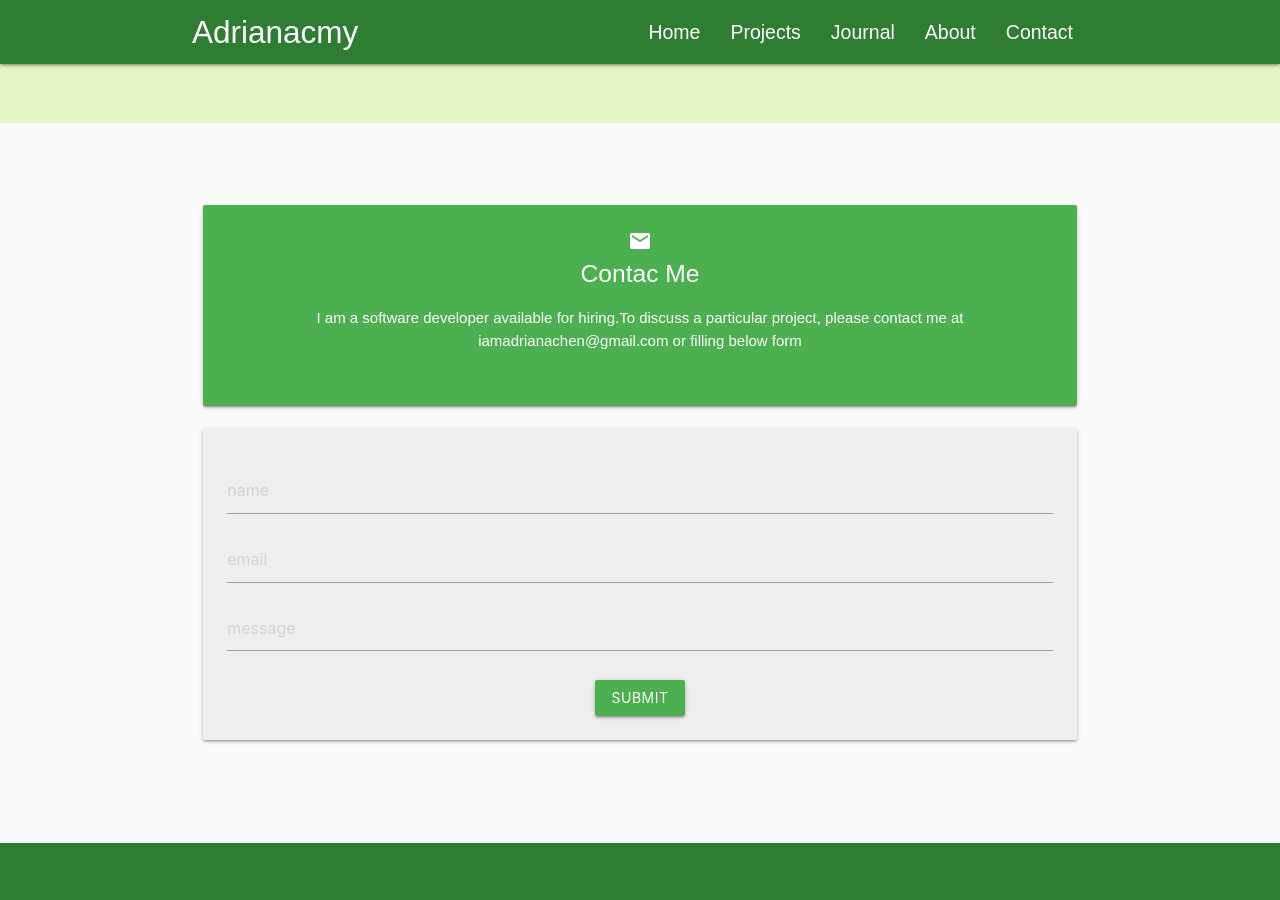
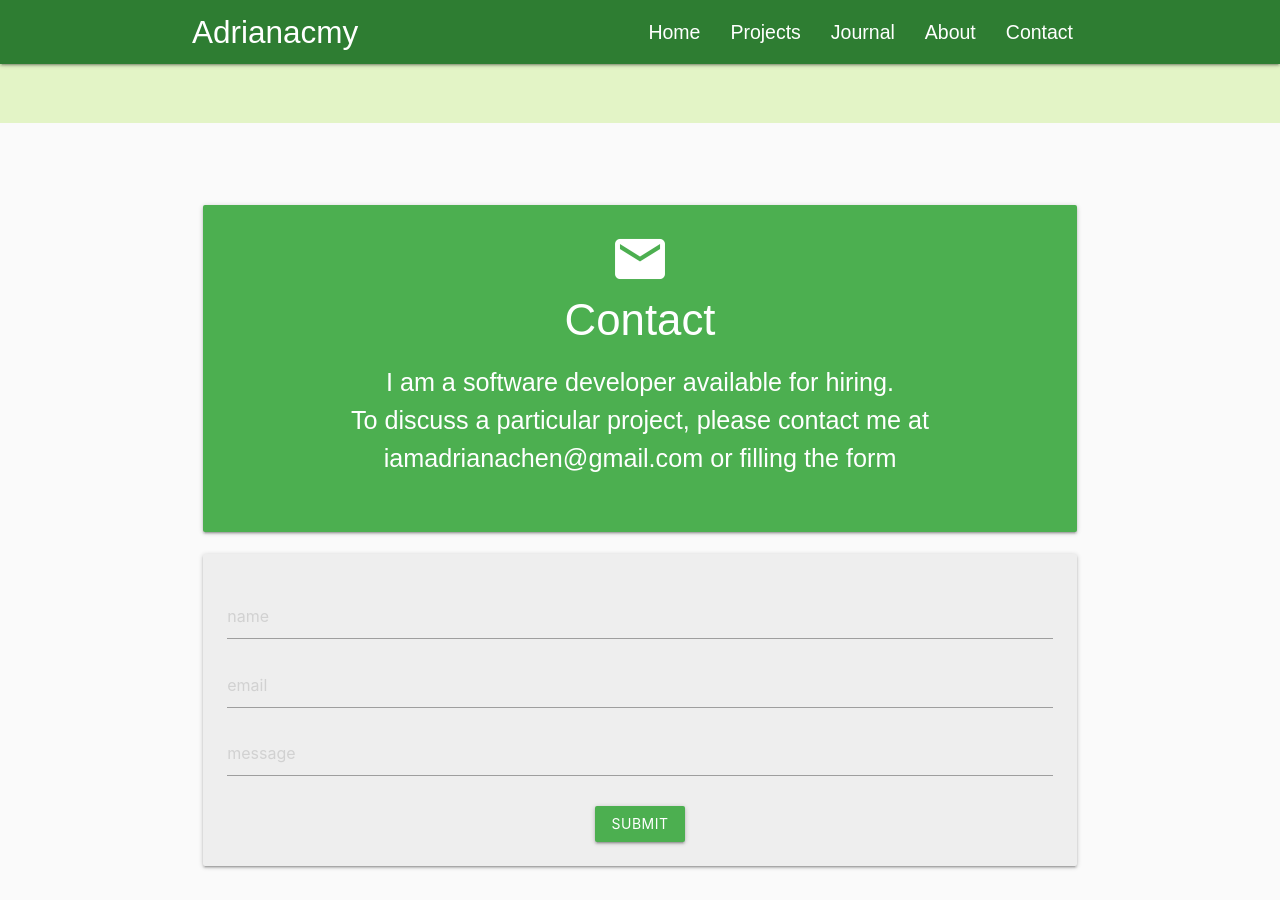
Before and after one commit to Adrianacmy/Adriana.github.io, a Jekyll site: the page built from index.html, in a window 1280 px wide and 900 px high, scrolled down 4863 px. Built offline with Jekyll 4.4.1, drawn with Linux system fonts in a browser that asks for light colours; nearby versions of some CDN libraries; some of the changed text lies outside the part shown.

Commit message:
update contact

```diff
--- a/_includes/contact.html
+++ b/_includes/contact.html
@@ -3,10 +3,10 @@
     <div class="row">
       <div class="col s12">
         <div class="card-panel green white-text center">
-          <i class="material-icons">email</i>
-          <h5>Contac Me</h5>
-          <p>I am a software developer available for hiring.To discuss a particular project, please contact me at iamadrianachen@gmail.com
-            or filling below form</p>
+          <i class="material-icons medium">email</i>
+          <h3>Contact</h3>
+          <p class="flow-text">I am a software developer available for hiring.<br>To discuss a particular project, please contact me at iamadrianachen@gmail.com
+            or filling the form</p>
         </div>
 
       </div>
```
